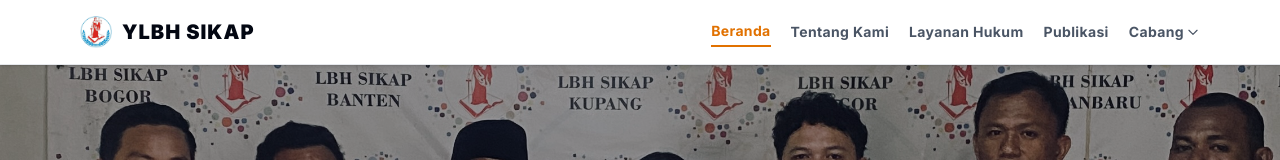
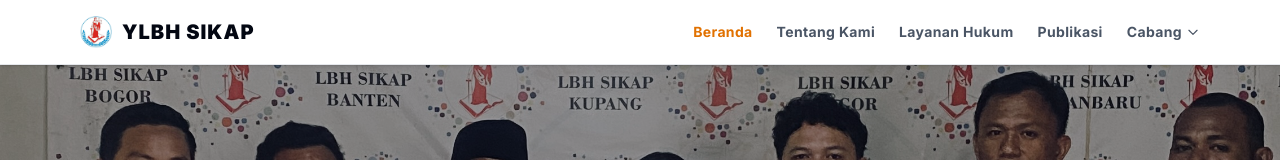
Before and after one commit to ylbhsikap/company-profile-lbhsikap, a Next.js app: page / in a window 1280 px wide. Shown: the top 160 px of the page. Built offline with nearby package versions, Linux system fonts and the light colour scheme.

Commit message:
update navbar 2

```diff
--- a/src/app/output.css
+++ b/src/app/output.css
@@ -569,6 +569,9 @@
   .w-44 {
     width: calc(var(--spacing) * 44);
   }
+  .w-48 {
+    width: calc(var(--spacing) * 48);
+  }
   .w-auto {
     width: auto;
   }
@@ -821,6 +824,9 @@
   }
   .gap-x-2 {
     column-gap: calc(var(--spacing) * 2);
+  }
+  .gap-x-4 {
+    column-gap: calc(var(--spacing) * 4);
   }
   .gap-y-2 {
     row-gap: calc(var(--spacing) * 2);
@@ -2222,6 +2228,11 @@
   .md\:gap-x-5 {
     @media (width >= 48rem) {
       column-gap: calc(var(--spacing) * 5);
+    }
+  }
+  .md\:gap-x-6 {
+    @media (width >= 48rem) {
+      column-gap: calc(var(--spacing) * 6);
     }
   }
   .md\:rounded-none {
--- a/src/components/layout/Navbar.tsx
+++ b/src/components/layout/Navbar.tsx
@@ -12,7 +12,7 @@
 
 interface NavbarProps {
   menuItems: MenuItem[];
-  namaLembaga: string; // Nama lembaga yang dilempar dari parent
+  namaLembaga: string;
   cabangItems: MenuItem[];
 }
 
@@ -20,11 +20,11 @@
   const pathname = usePathname();
   const [isDropdownOpen, setIsDropdownOpen] = useState(false);
 
-  // 💡 LOGIKA DINAMIS: Mengambil semua kunci cabang dari dataSeluruhCabang
+  // 1. Deteksi otomatis: Apakah halaman saat ini adalah halaman cabang?
   const cabangSlugs = Object.keys(dataSeluruhCabang);
   const isCabangPage = cabangSlugs.some(slug => pathname.includes(`/${slug}`));
 
-  // Menentukan nama tampilan lembaga
+  // 2. Logika Penamaan: YLBH SIKAP untuk Pusat, LBH SIKAP untuk Cabang
   const displayNama = isCabangPage ? "LBH SIKAP" : "YLBH SIKAP";
   const namaCabang = isCabangPage ? namaLembaga.replace("LBH SIKAP ", "") : "";
 
@@ -32,23 +32,21 @@
     <nav className="sticky top-0 z-9999 w-full border-b border-gray-200 bg-white shadow-sm">
       <div className="mx-auto max-w-6xl px-4 py-3 md:py-4 flex flex-col md:flex-row items-center justify-between gap-3 md:gap-0">
 
+        {/* LOGO & IDENTITAS */}
         <div className="flex items-center gap-3 w-full md:w-auto justify-between md:justify-start">
           <Link href="/" className="flex items-center gap-2.5 group">
             <div className="relative h-8 w-8 flex items-center justify-center shrink-0">
               <img
                 src={asetGambar.logoResmi}
-                alt="Logo LBH SIKAP"
+                alt="Logo"
                 className="h-full w-auto object-contain"
               />
             </div>
 
             <div className="flex flex-col">
-              {/* Teks berubah otomatis antara YLBH SIKAP (Pusat) dan LBH SIKAP (Cabang) */}
               <span className="text-base md:text-xl font-black tracking-wider text-gray-950 uppercase whitespace-nowrap leading-none">
                 {displayNama}
               </span>
-
-              {/* Hanya muncul di halaman cabang */}
               {isCabangPage && (
                 <span className="text-[10px] md:text-[11px] font-bold tracking-[0.2em] text-amber-700 uppercase mt-1">
                   {namaCabang}
@@ -57,11 +55,11 @@
             </div>
           </Link>
 
-          {/* Tombol kembali ke pusat (hanya muncul di halaman cabang) */}
+          {/* TOMBOL KEMBALI KE PUSAT (Muncul hanya di halaman cabang) */}
           {isCabangPage && (
             <Link
               href="/"
-              className="inline-flex items-center gap-1 rounded-lg border border-amber-600/20 bg-amber-50 px-2.5 py-1 text-[10px] font-black uppercase tracking-wider text-amber-700 transition-all hover:bg-gray-950 hover:text-white hover:border-gray-950 select-none touch-manipulation shadow-xs md:hidden"
+              className="inline-flex items-center gap-1.5 rounded-lg border border-amber-600/20 bg-amber-50 px-3 py-1.5 text-[10px] font-black uppercase tracking-wider text-amber-700 transition-all hover:bg-gray-950 hover:text-white hover:border-gray-950 shadow-xs"
             >
               <svg className="h-3 w-3" fill="none" viewBox="0 0 24 24" stroke="currentColor">
                 <path strokeLinecap="round" strokeLinejoin="round" strokeWidth={2.5} d="M10 19l-7-7m0 0l7-7m-7 7h18" />
@@ -71,16 +69,16 @@
           )}
         </div>
 
-        {/* TRACK NAVIGASI MENU */}
-        <div className="w-full md:w-auto flex flex-wrap items-center justify-center md:justify-end gap-x-2 md:gap-x-5 gap-y-2 text-xs md:text-sm font-bold tracking-wide border-t border-gray-100 pt-2.5 md:border-none md:pt-0">
+        {/* MENU NAVIGASI */}
+        <div className="w-full md:w-auto flex flex-wrap items-center justify-center md:justify-end gap-x-4 md:gap-x-6 text-xs md:text-sm font-bold tracking-wide border-t border-gray-100 pt-3 md:border-none md:pt-0">
           {menuItems?.map((menu) => {
             const isActive = pathname === menu.href;
             return (
               <Link
                 key={menu.href}
                 href={menu.href}
-                className={`transition-colors duration-300 px-2.5 py-1.5 md:px-0 md:py-1 ${
-                  isActive ? "text-amber-600 border-b-2 border-amber-600" : "text-gray-600 hover:text-gray-950"
+                className={`transition-colors duration-300 ${
+                  isActive ? "text-amber-600" : "text-gray-600 hover:text-gray-950"
                 }`}
               >
                 {menu.name}
@@ -88,36 +86,32 @@
             );
           })}
 
+          {/* DROPDOWN CABANG */}
           <div className="relative">
             <button
-              type="button"
               onClick={() => setIsDropdownOpen(!isDropdownOpen)}
-              className="flex items-center gap-0.5 text-gray-600 hover:text-gray-950 focus:outline-none px-3 py-1.5 md:px-0 md:py-1 transition-colors duration-300 bg-gray-50 md:bg-transparent rounded-md md:rounded-none select-none touch-manipulation"
+              className="flex items-center gap-1 text-gray-600 hover:text-gray-950 transition-colors"
             >
               <span>Cabang</span>
-              <svg className={`h-3.5 w-3.5 transform transition-transform duration-300 ${isDropdownOpen ? "rotate-180" : ""}`} fill="none" viewBox="0 0 24 24" stroke="currentColor">
+              <svg className={`h-3.5 w-3.5 transform transition-transform ${isDropdownOpen ? "rotate-180" : ""}`} fill="none" viewBox="0 0 24 24" stroke="currentColor">
                 <path strokeLinecap="round" strokeLinejoin="round" strokeWidth={2} d="M19 9l-7 7-7-7" />
               </svg>
             </button>
 
             {isDropdownOpen && (
               <>
-                <div className="fixed inset-0 z-10004 bg-transparent cursor-default" onClick={() => setIsDropdownOpen(false)} />
-                <div className="absolute right-1/2 translate-x-1/2 md:translate-x-0 md:right-0 mt-2 w-44 rounded-lg border border-gray-100 bg-white p-1.5 shadow-xl z-10005">
-                  {cabangItems.length > 0 ? (
-                    cabangItems.map((cabang) => (
+                <div className="fixed inset-0 z-10004 bg-transparent" onClick={() => setIsDropdownOpen(false)} />
+                <div className="absolute right-0 mt-2 w-48 rounded-lg border border-gray-100 bg-white p-1.5 shadow-xl z-10005">
+                  {cabangItems.map((cabang) => (
                     <Link
                       key={cabang.href}
                       href={cabang.href}
                       onClick={() => setIsDropdownOpen(false)}
-                        className="block rounded-md px-3 py-2 text-[11px] font-semibold text-gray-700 transition-colors hover:bg-gray-50 hover:text-amber-600"
+                      className="block px-3 py-2 text-[11px] font-semibold text-gray-700 hover:bg-gray-50 hover:text-amber-600 rounded-md"
                     >
                       LBH SIKAP {cabang.name}
                     </Link>
-                    ))
-                  ) : (
-                    <span className="block px-3 py-2 text-[11px] text-gray-400 italic">Belum ada cabang</span>
-                  )}
+                  ))}
                 </div>
               </>
             )}
```
Lines whose indentation alone changed are shown as unchanged.
